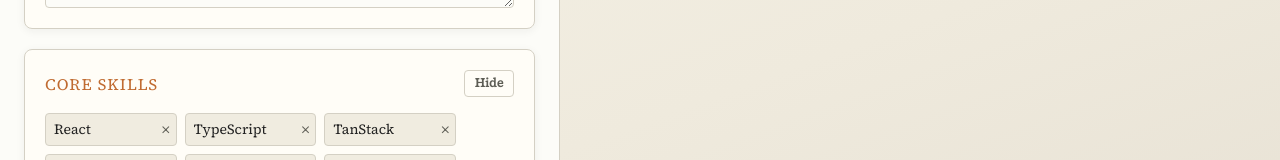
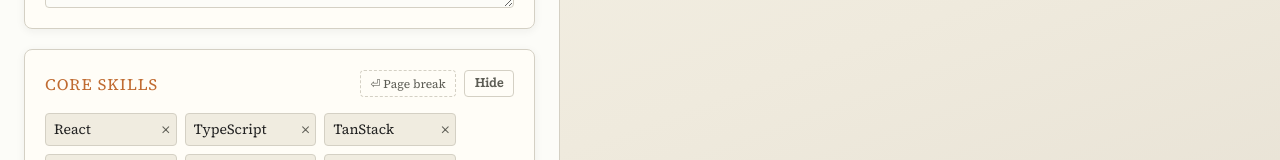
Before and after one commit to mihaiandrei97/react-cv-builder, a React (Vite) app: page /cv/edit in a window 1280 px wide. Shown: the part 464-624 px from the top of the page. Built offline with nearby package versions, Linux system fonts and the light colour scheme.

Commit message:
feat: add page break functionality for CV sections and update templates to support it

```diff
--- a/src/lib/cv-store.ts
+++ b/src/lib/cv-store.ts
@@ -14,6 +14,7 @@
     templateId,
     data: data ? deepClone(data) : deepClone(DEFAULT_FULL_CV),
     hiddenSections: [],
+    pageBreaks: [],
     createdAt: Date.now(),
     updatedAt: Date.now(),
   }
@@ -51,6 +52,7 @@
     profiles: state.profiles.map((p) => ({
       ...p,
       hiddenSections: p.hiddenSections ?? [],
+      pageBreaks: p.pageBreaks ?? [],
     })),
   }
 }
@@ -67,7 +69,7 @@
 export const cvDerived = createStore<CvData>(() => {
   const { profiles, activeProfileId } = cvStore.state
   const active = profiles.find((p) => p.id === activeProfileId) ?? profiles[0]
-  return projectCv(active.data, active.templateId, active.hiddenSections ?? [])
+  return projectCv(active.data, active.templateId, active.hiddenSections ?? [], active.pageBreaks ?? [])
 })
 
 // ── Mutations ─────────────────────────────────────────────────────────────────
@@ -168,6 +170,21 @@
   persist()
 }
 
+export function togglePageBreak(section: string) {
+  cvStore.setState((state) => ({
+    ...state,
+    profiles: state.profiles.map((p) => {
+      if (p.id !== state.activeProfileId) return p
+      const breaks = p.pageBreaks ?? []
+      const pageBreaks = breaks.includes(section)
+        ? breaks.filter((s) => s !== section)
+        : [...breaks, section]
+      return { ...p, pageBreaks, updatedAt: Date.now() }
+    }),
+  }))
+  persist()
+}
+
 export function exportProfile(id: string) {
   const profile = cvStore.state.profiles.find((p) => p.id === id)
   if (!profile) return
--- a/src/lib/templates/Executive.tsx
+++ b/src/lib/templates/Executive.tsx
@@ -193,7 +193,7 @@
 
         {/* Experience */}
         {cv.experiences.length > 0 && (
-          <View style={styles.section}>
+          <View style={styles.section} break={cv.pageBreaks.includes('experience')}>
             <Text style={styles.sectionTitle}>Professional Experience</Text>
             {cv.experiences.map((exp) => (
               <View key={exp.id} style={styles.expItem}>
@@ -217,7 +217,7 @@
 
         {/* Education */}
         {cv.education.length > 0 && (
-          <View style={styles.section}>
+          <View style={styles.section} break={cv.pageBreaks.includes('education')}>
             <Text style={styles.sectionTitle}>Education</Text>
             <View style={styles.eduGrid}>
               {cv.education.map((edu) => (
@@ -233,7 +233,7 @@
 
         {/* Certifications */}
         {cv.certifications.length > 0 && (
-          <View style={styles.section}>
+          <View style={styles.section} break={cv.pageBreaks.includes('certifications')}>
             <Text style={styles.sectionTitle}>Certifications</Text>
             <View style={styles.certRow}>
               {cv.certifications.map((cert) => (
--- a/src/lib/templates/Modern.tsx
+++ b/src/lib/templates/Modern.tsx
@@ -243,7 +243,7 @@
           </View>
 
           {cv.experiences.length > 0 && (
-            <View>
+            <View break={cv.pageBreaks.includes('experience')}>
               <Text style={styles.sectionTitle}>Experience</Text>
               {cv.experiences.map((exp) => (
                 <View key={exp.id} style={styles.entry} wrap={false}>
@@ -268,7 +268,7 @@
           )}
 
           {cv.projects.length > 0 && (
-            <View>
+            <View break={cv.pageBreaks.includes('projects')}>
               <Text style={styles.sectionTitle}>Selected Projects</Text>
               {cv.projects.map((project) => (
                 <View key={project.id} style={styles.entry} wrap={false}>
@@ -283,7 +283,7 @@
           )}
 
           {cv.education.length > 0 && (
-            <View>
+            <View break={cv.pageBreaks.includes('education')}>
               <Text style={styles.sectionTitle}>Education</Text>
               {cv.education.map((edu) => (
                 <View key={edu.id} style={styles.entry} wrap={false}>
--- a/src/routes/cv.edit.tsx
+++ b/src/routes/cv.edit.tsx
@@ -3,7 +3,7 @@
 import { BlobProvider } from '@react-pdf/renderer'
 import type { Experience, Project, Education, Certification, Language, Profile } from '../lib/types'
 import { useSelector } from '@tanstack/react-store'
-import { cvStore, cvDerived, setFullData, saveCv, resetCv, toggleSection } from '../lib/cv-store'
+import { cvStore, cvDerived, setFullData, saveCv, resetCv, toggleSection, togglePageBreak } from '../lib/cv-store'
 import { getTemplate } from '../lib/templates'
 
 function useDebounce<T>(value: T, delay: number): T {
@@ -141,16 +141,19 @@
   title,
   sectionKey,
   hiddenSections,
+  pageBreaks,
   addButton,
   children,
 }: {
   title: string
   sectionKey: string
   hiddenSections: string[]
+  pageBreaks: string[]
   addButton?: React.ReactNode
   children: React.ReactNode
 }) {
   const isHidden = hiddenSections.includes(sectionKey)
+  const hasBreak = pageBreaks.includes(sectionKey)
   return (
     <section style={isHidden ? { ...s.card, opacity: 0.7 } : s.card}>
       <div style={s.sectionHeader}>
@@ -160,6 +163,11 @@
         </div>
         <div style={{ display: 'flex', gap: '0.5rem', alignItems: 'center' }}>
           {isHidden && <span style={s.hiddenBadge}>Hidden from PDF</span>}
+          {!isHidden && (
+            <button type="button" style={hasBreak ? s.btnBreakActive : s.btnBreak} onClick={() => togglePageBreak(sectionKey)} title="Start this section on a new page">
+              ⏎ Page break
+            </button>
+          )}
           <button type="button" style={s.btnToggle} onClick={() => toggleSection(sectionKey)}>
             {isHidden ? 'Show in PDF' : 'Hide'}
           </button>
@@ -175,6 +183,7 @@
   const templateId = useSelector(cvStore, (s) => (s.profiles.find((p) => p.id === s.activeProfileId) ?? s.profiles[0]).templateId)
   const profileName = useSelector(cvStore, (s) => (s.profiles.find((p) => p.id === s.activeProfileId) ?? s.profiles[0]).name)
   const hiddenSections = useSelector(cvStore, (s) => (s.profiles.find((p) => p.id === s.activeProfileId) ?? s.profiles[0]).hiddenSections ?? [])
+  const pageBreaks = useSelector(cvStore, (s) => (s.profiles.find((p) => p.id === s.activeProfileId) ?? s.profiles[0]).pageBreaks ?? [])
   const cv = useSelector(cvDerived, (s) => s)
   const debouncedCv = useDebounce(cv, 500)
   const [saveStatus, setSaveStatus] = useState('')
@@ -388,7 +397,7 @@
 
           {/* Skills */}
           {showSkills && (
-            <CollapsibleSection title="Core Skills" sectionKey="skills" hiddenSections={hiddenSections}>
+            <CollapsibleSection title="Core Skills" sectionKey="skills" hiddenSections={hiddenSections} pageBreaks={pageBreaks}>
               <div style={{ display: 'flex', flexWrap: 'wrap', gap: '0.5rem' }}>
                 {fullData.skills.map((skill, i) => (
                   <div key={i} style={s.skillTag}>
@@ -423,7 +432,7 @@
 
           {/* Languages */}
           {showLanguages && (
-            <CollapsibleSection title="Languages" sectionKey="languages" hiddenSections={hiddenSections}>
+            <CollapsibleSection title="Languages" sectionKey="languages" hiddenSections={hiddenSections} pageBreaks={pageBreaks}>
               {fullData.languages.map((lang, i) => (
                 <div key={lang.id} style={s.itemBlock}>
                   <div style={s.itemHeader}>
@@ -461,6 +470,7 @@
             title="Experience"
             sectionKey="experience"
             hiddenSections={hiddenSections}
+            pageBreaks={pageBreaks}
             addButton={<button type="button" style={s.btnAdd} onClick={addExperience}>+ Add</button>}
           >
             {fullData.experiences.map((exp, i) => (
@@ -511,6 +521,7 @@
               title="Selected Projects"
               sectionKey="projects"
               hiddenSections={hiddenSections}
+              pageBreaks={pageBreaks}
               addButton={<button type="button" style={s.btnAdd} onClick={addProject}>+ Add</button>}
             >
               {fullData.projects.map((project, i) => (
@@ -540,6 +551,7 @@
             title="Education"
             sectionKey="education"
             hiddenSections={hiddenSections}
+            pageBreaks={pageBreaks}
             addButton={<button type="button" style={s.btnAdd} onClick={addEducation}>+ Add</button>}
           >
             {fullData.education.map((edu, i) => (
@@ -569,6 +581,7 @@
               title="Certifications"
               sectionKey="certifications"
               hiddenSections={hiddenSections}
+              pageBreaks={pageBreaks}
               addButton={<button type="button" style={s.btnAdd} onClick={addCertification}>+ Add</button>}
             >
               {fullData.certifications.map((cert, i) => (
@@ -791,6 +804,28 @@
     padding: '0.2rem 0.6rem',
     cursor: 'pointer',
   },
+  btnBreak: {
+    fontFamily: 'inherit',
+    fontSize: '0.75rem',
+    fontWeight: 500,
+    color: 'var(--muted)',
+    background: 'transparent',
+    border: '1px dashed var(--line)',
+    borderRadius: '0.25rem',
+    padding: '0.2rem 0.6rem',
+    cursor: 'pointer',
+  },
+  btnBreakActive: {
+    fontFamily: 'inherit',
+    fontSize: '0.75rem',
+    fontWeight: 600,
+    color: 'var(--accent)',
+    background: '#fdf0e6',
+    border: '1px solid var(--accent)',
+    borderRadius: '0.25rem',
+    padding: '0.2rem 0.6rem',
+    cursor: 'pointer',
+  },
   fieldGrid: {
     display: 'grid',
     gridTemplateColumns: 'repeat(auto-fill, minmax(180px, 1fr))',
```
Also changed, not shown: src/lib/templates/Classic.tsx (+4 -4 lines), src/lib/types.ts (+10 -5 lines).
